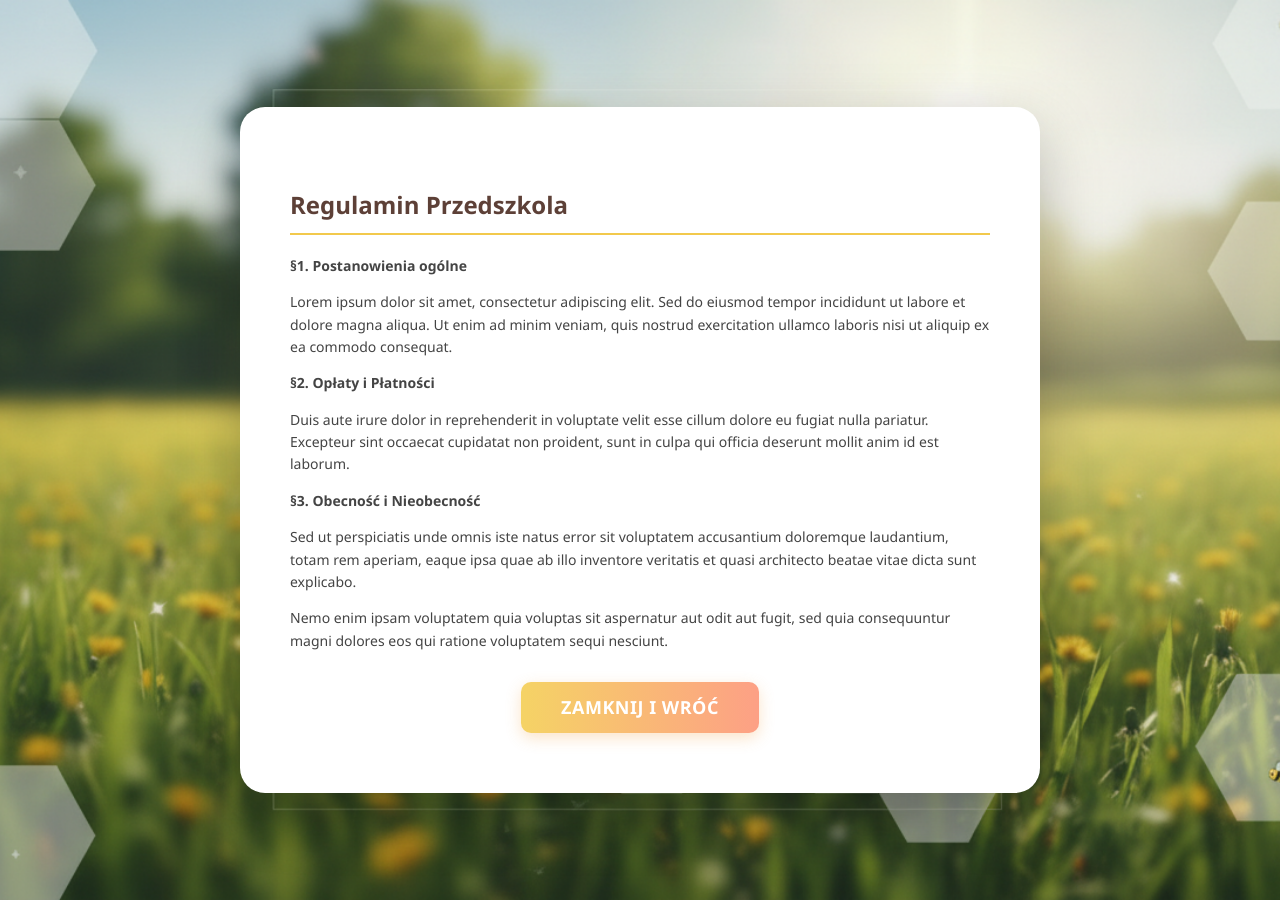
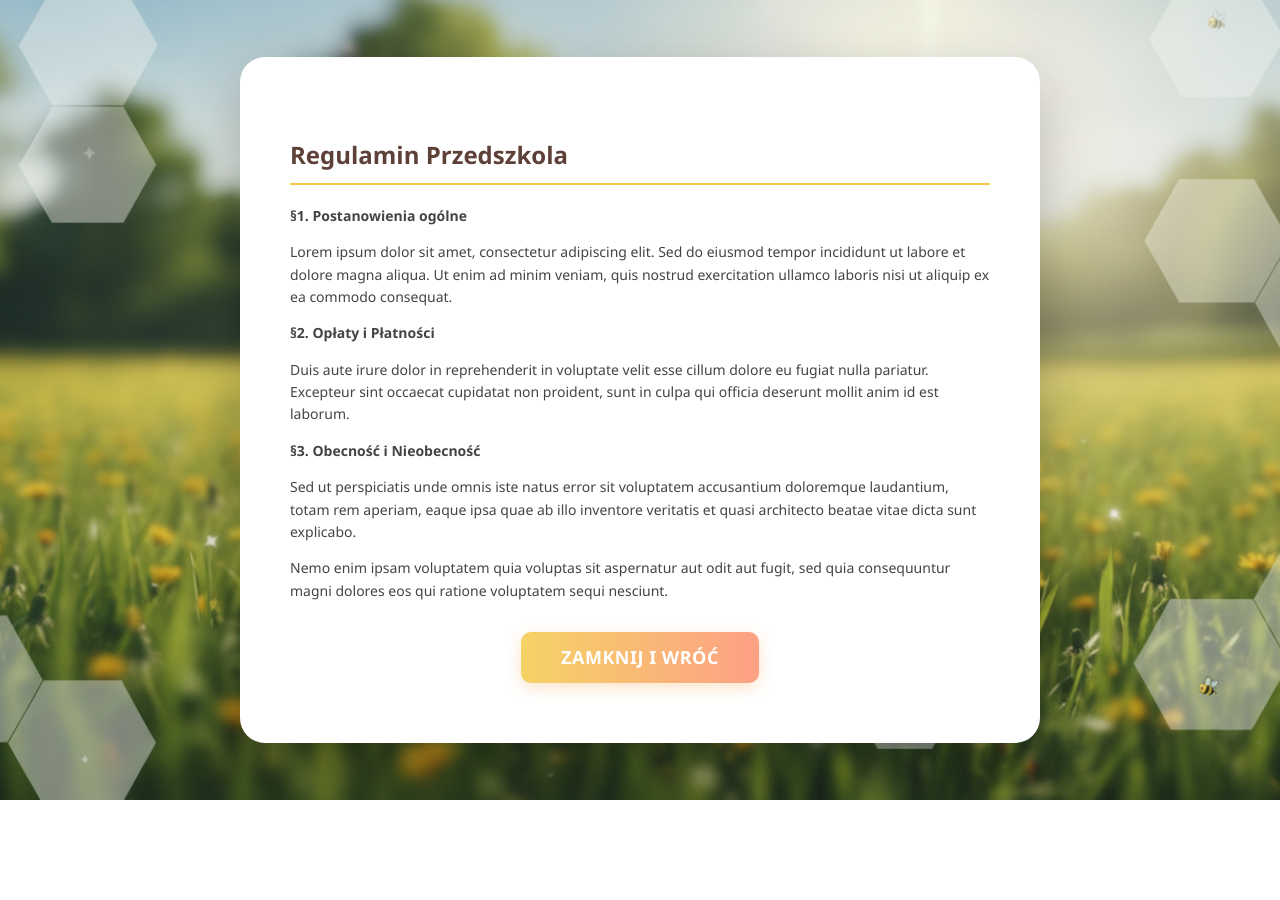
Before and after one commit to Dawelo1/e-dziennik, a React (Vite) app in the folder frontend/: page /regulamin in a window 1280 px wide. After the commit the page ends 800 px from the top, so only its background shows below. Built offline with nearby package versions, Linux system fonts and the light colour scheme.

Commit message:
usuniecie paddingów z polityki prywatnoscci i regulaminu

```diff
--- a/frontend/src/PrivacyPolicy.jsx
+++ b/frontend/src/PrivacyPolicy.jsx
@@ -5,7 +5,7 @@ import bgImage from './assets/bg.png';
 
 const PrivacyPolicy = () => {
   return (
-    <div className="login-container" style={{ backgroundImage: `url(${bgImage})`, alignItems: 'flex-start', paddingTop: '50px', paddingBottom: '50px', overflowY: 'auto' }}>
+    <div className="login-container" style={{ backgroundImage: `url(${bgImage})`, alignItems: 'flex-start', overflowY: 'auto' }}>
       <div className="login-card" style={{ maxWidth: '800px', textAlign: 'left', margin: 'auto' }}>
 
         <h2 style={{ color: '#5d4037', marginBottom: '20px', borderBottom: '2px solid #f2c94c', paddingBottom: '10px' }}>
--- a/frontend/src/Terms.jsx
+++ b/frontend/src/Terms.jsx
@@ -5,7 +5,7 @@ import bgImage from './assets/bg.png';
 
 const Terms = () => {
   return (
-    <div className="login-container" style={{ backgroundImage: `url(${bgImage})`, alignItems: 'flex-start', paddingTop: '50px', paddingBottom: '50px', overflowY: 'auto' }}>
+    <div className="login-container" style={{ backgroundImage: `url(${bgImage})`, alignItems: 'flex-start',  overflowY: 'auto' }}>
       <div className="login-card" style={{ maxWidth: '800px', textAlign: 'left', margin: 'auto' }}>
 
         <h2 style={{ color: '#5d4037', marginBottom: '20px', borderBottom: '2px solid #f2c94c', paddingBottom: '10px' }}>
```
